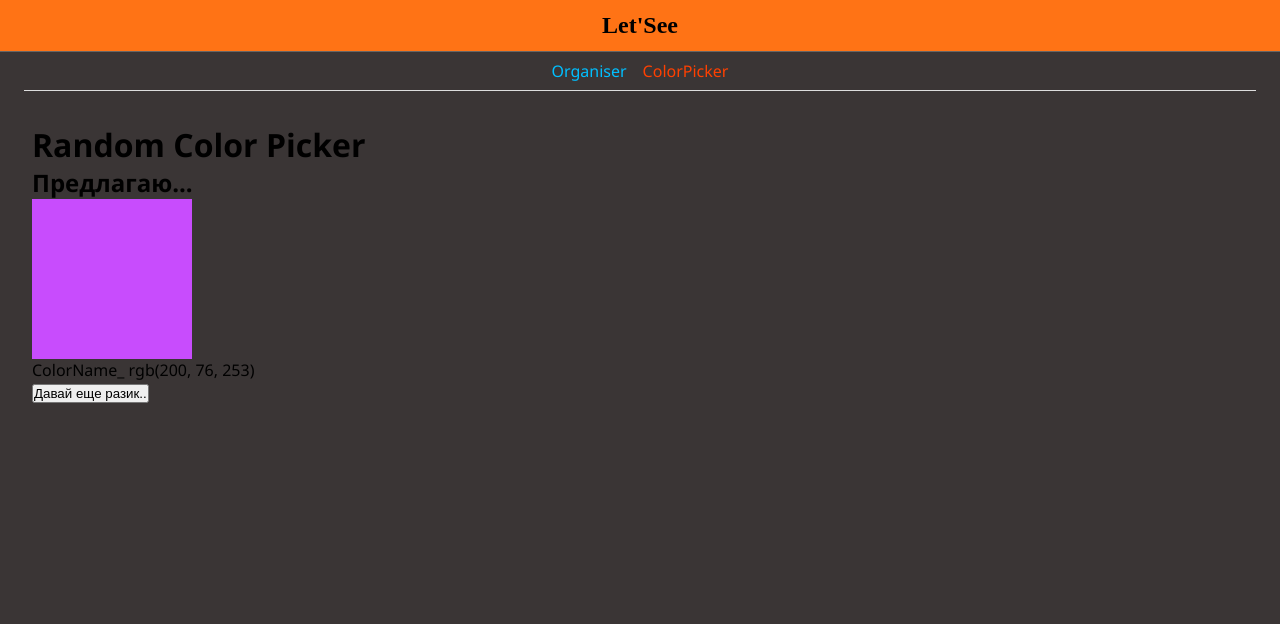
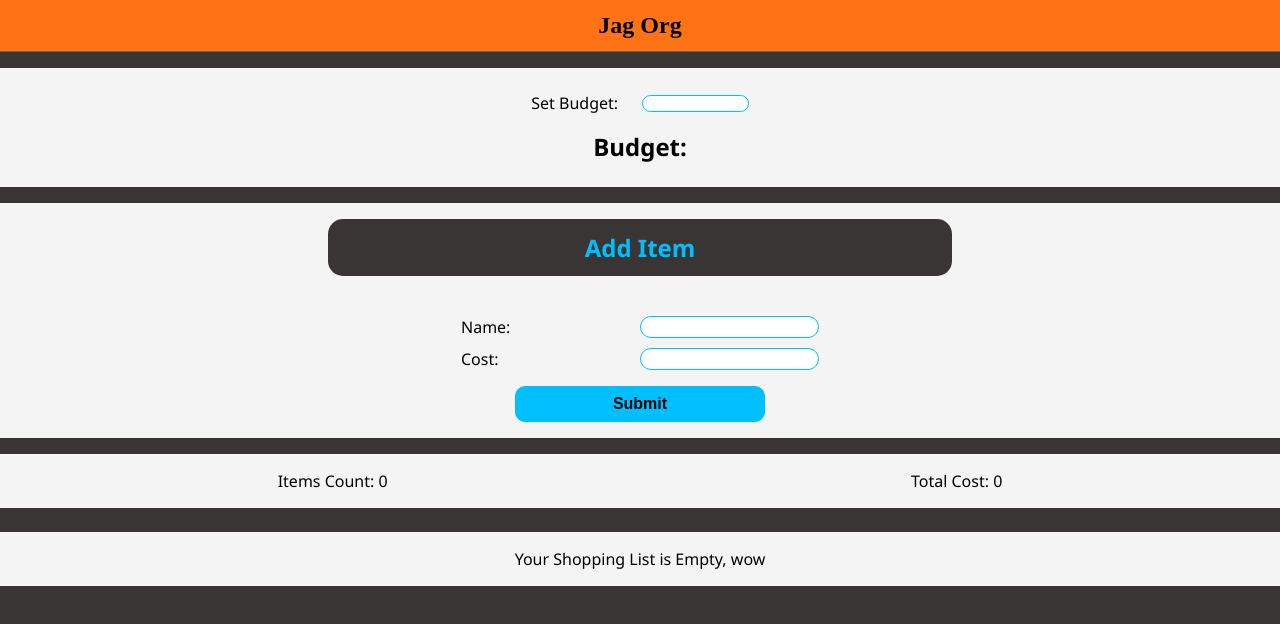
Before and after one commit to Cephern/DailyOrg, a React (Create React App) app: page /colorPicker in a window 1280 px wide. Shown: the top 624 px of the page. Built offline with nearby package versions, Linux system fonts and the light colour scheme; a web font is replaced by a local one.

Commit message:
total colors display

```diff
--- a/src/App.js
+++ b/src/App.js
@@ -1,9 +1,6 @@
 import React, { Component } from 'react';
-import { BrowserRouter, Route } from 'react-router-dom';
 
-import Navbar from './comps/Navbar'
 import Org from './comps/org/Org';
-import Color from './comps/colors/Color';
 
 import "./index.css";
 
@@ -11,14 +8,10 @@ export default class App extends Component {
 
   render() {
     return (
-      <BrowserRouter>
-        <div className="app">
-          <header className="app_header">Let'See</header>
-          <Navbar />
-          <Route exact path='/' component={Org} />
-          <Route path='/colorPicker' component={Color} />
-        </div>
-      </BrowserRouter>
+      <div className="app">
+        <header className="app_header">Jag Org</header>
+        <Org />
+      </div>
     )
   }
 }
--- a/src/comps/Navbar.js
+++ /dev/null
@@ -1,13 +0,0 @@
-import React from 'react'
-import { NavLink } from 'react-router-dom';
-
-export default function Navbar() {
-    return (
-        <nav className="navbar">
-            <ul>
-                <li><NavLink exact to="/">Organiser</NavLink></li>
-                <li><NavLink to="/colorPicker">ColorPicker</NavLink></li>
-            </ul>
-        </nav>
-    )
-}
--- a/src/comps/colors/CHeader.js
+++ /dev/null
@@ -1,9 +0,0 @@
-import React from 'react'
-
-export default function CHeader() {
-    return (
-        <div>
-            <h1><span>Random</span> <span>Color</span> <span>Picker</span></h1>
-        </div>
-    )
-}
--- a/src/comps/colors/CMain.js
+++ /dev/null
@@ -1,36 +0,0 @@
-import React, { Component } from 'react'
-
-export default class CMain extends Component {
-    state = {
-        color: null
-    }
-
-    randomColor = () => {
-        return `rgb(${Math.floor(Math.random() * 255)}, ${Math.floor(Math.random() * 255)}, ${Math.floor(Math.random() * 255)})`;
-    }
-
-    handleClick = () => {
-        let color = this.randomColor();
-        this.setState({
-            color
-        });
-    }
-
-
-    render() {
-        let cubeStyle = {
-            width: '160px',
-            height: '160px',
-            backgroundColor: this.state.color === null ? this.randomColor() : this.state.color
-        }
-
-        return (
-            <div>
-                <h2>Предлагаю...</h2>
-                <div style={cubeStyle}></div>
-                <div>ColorName_ {cubeStyle.backgroundColor}</div>
-                <button onClick={this.handleClick}>Давай еще разик..</button>
-            </div>
-        )
-    }
-}
--- a/src/comps/colors/Color.js
+++ /dev/null
@@ -1,21 +0,0 @@
-import React, { Component } from 'react';
-import CHeader from './CHeader';
-import CMain from './CMain';
-
-export default class Color extends Component {
-    state = {
-    }
-
-    render() {
-        return (
-            <div style={appStyle}>
-                <CHeader />
-                <CMain />
-            </div>
-        )
-    }
-}
-
-let appStyle = {
-    padding: '2em'
-}
--- a/src/comps/org/AddItem.js
+++ b/src/comps/org/AddItem.js
@@ -4,7 +4,7 @@ export default class AddItem extends Component {
     state = {
         name: null,
         cost: null,
-        count: null,
+        count: 1,
     }
 
     handleSubmit = (e) => {
@@ -12,12 +12,10 @@ export default class AddItem extends Component {
         this.props.addItem(this.state);
         this.setState({
             name: null,
-            cost: null,
-            count: null
+            cost: null
         })
         document.querySelector('#name').value = null;
         document.querySelector('#cost').value = null;
-        document.querySelector('#count').value = null;
     }
 
     handleChange = (e) => {
@@ -35,8 +33,6 @@ export default class AddItem extends Component {
                     <input onChange={this.handleChange} type="text" name="name" id="name" />
                     <label htmlFor="cost">Cost:</label>
                     <input onChange={this.handleChange} type="number" name="cost" id="cost" />
-                    <label htmlFor="count">Count:</label>
-                    <input onChange={this.handleChange} type="number" name="count" id="count" />
                 </div>
                 <button>Submit</button>
             </form>
--- a/src/comps/org/Display.js
+++ b/src/comps/org/Display.js
@@ -3,7 +3,7 @@ import React from 'react';
 const Display = ({ items, deleteItem, increment, decrement }) => {
     if (items.length === 0) {
         return (
-            <div className="">
+            <div className="display_empty">
                 <p>Your Shopping List is Empty, wow</p>
             </div>
 
--- a/src/comps/org/Org.js
+++ b/src/comps/org/Org.js
@@ -37,7 +37,6 @@ export default class Org extends Component {
                 if (item.id === id) {
                     item.count++;
                 }
-
                 return item;
             })]
         });
@@ -67,8 +66,10 @@ export default class Org extends Component {
             <div className="org">
                 <Budget budget={this.state.budget} addBudget={this.addBudget} />
                 <AddItem addItem={this.addItem} />
-                <TotalCount items={this.state.items} />
-                <Display items={this.state.items} deleteItem={this.deleteItem} increment={this.increment} decrement={this.decrement} />
+                <div className="output-wrap">
+                    <TotalCount items={this.state.items} budget={this.state.budget} />
+                    <Display items={this.state.items} deleteItem={this.deleteItem} increment={this.increment} decrement={this.decrement} />
+                </div>
             </div>
         );
     }
--- a/src/comps/org/TotalCount.js
+++ b/src/comps/org/TotalCount.js
@@ -1,6 +1,6 @@
 import React from 'react';
 
-const TotalCount = ({ items }) => {
+const TotalCount = ({ items, budget }) => {
     if (items.length === 0) {
         return (
             <div className="total">
@@ -12,8 +12,22 @@ const TotalCount = ({ items }) => {
     let count = items.map(item => Number(item.count)).reduce((acc, curr) => acc + curr);
     let cost = items.map(item => item.cost * item.count).reduce((acc, curr) => acc + curr);
 
+    let totalStyle = {
+        backgroundColor: '#f4f4f4'
+    }
+
+    if (budget) {
+        if (budget < cost) {
+            totalStyle.backgroundColor = 'red';
+        } else if (cost > budget * 0.9) {
+            totalStyle.backgroundColor = 'yellow';
+        } else {
+            totalStyle.backgroundColor = 'green';
+        }
+    }
+
     return (
-        <div className="total">
+        <div className="total" style={totalStyle}>
             <p className="total_count">Items Count: {count}</p>
             <p className="total_cost">Total Cost: {cost}</p>
         </div>
--- a/src/index.css
+++ b/src/index.css
@@ -140,10 +140,20 @@ body {
     font-weight: 600;
 }
 
+/* output */
+
+.output-wrap {
+    width: 100%;
+    display: flex;
+    flex-direction: column;
+    align-items: center;
+}
 
 /* TotalCount component */
 
 .total {
+    position: sticky;
+    top: 0;
     width: 100%;
     margin-bottom: 1em;
     padding: 1em;
@@ -153,6 +163,14 @@ body {
 }
 
 /* Display component*/
+
+.display_empty {
+    width: 100%;
+    text-align: center;
+    padding: 1em;
+    margin: 0.5em;
+    background-color: #f4f4f4;
+}
 
 .display-items {
     display: flex;
```
